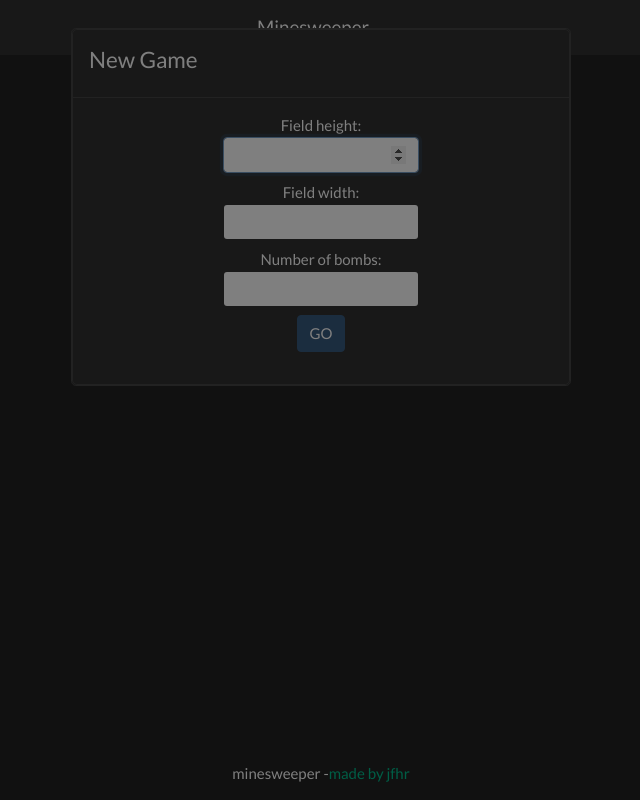
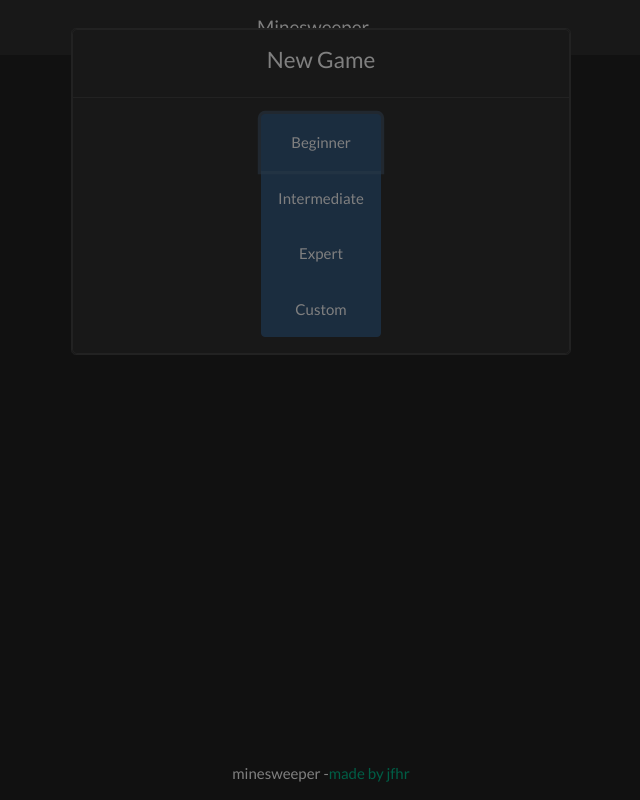
Before and after one commit to jfhr/minesweeper, an Angular app: page / in a window 1280 px wide. Shown: the whole page, without its empty margins (319-959 px from the left). Built offline with nearby package versions, Linux system fonts and the light colour scheme.

Commit message:
Add buttons selecting default options

```diff
--- a/src/app/game-options-component/game-options.component.html
+++ b/src/app/game-options-component/game-options.component.html
@@ -1,12 +1,32 @@
 <div class="modal-content justify-content-center text-center">
 
   <div *ngIf="isNewGame">
-    <div class="modal-header">
+
+    <div class="modal-header justify-content-center">
       <div class="modal-title">
         <h4>New Game</h4>
       </div>
     </div>
-    <div class="modal-body">
+
+    <div *ngIf="!isNewCustomGame" class="btn-group-vertical my-3" role="group">
+      <button
+        *ngFor="let gameMode of defaultGameModes"
+        (click)="selectGameMode(gameMode)"
+        class="btn btn-primary p-3"
+      >
+        {{gameMode.key}}
+<!--        <span class="p-2">{{gameMode.key}}</span>-->
+<!--        <span class="p-2">-->
+<!--          {{gameMode.options.sizeY}}x{{gameMode.options.sizeX}}; {{gameMode.options.numberOfBombs}} bombs-->
+<!--        </span>-->
+      </button>
+      <button class="btn btn-primary p-3" (click)="enableCustomGame()">
+<!--        <span class="p-2">Custom</span>-->
+        Custom
+      </button>
+    </div>
+
+    <div *ngIf="isNewCustomGame" class="modal-body">
       <form (submit)="submitOptions()">
         <div class="form-group">
           <label>
@@ -48,6 +68,7 @@
         </div>
       </form>
     </div>
+
   </div>
 
   <div *ngIf="isGameLost || isGameWon">
--- a/src/app/game-options-component/game-options.component.ts
+++ b/src/app/game-options-component/game-options.component.ts
@@ -1,5 +1,10 @@
 import {Component, EventEmitter, Input, Output} from '@angular/core';
 import {GameState, MinesweeperOptions} from '../minesweeper-service/minesweeper.service';
+
+interface DefaultGameMode {
+  key: string;
+  options: MinesweeperOptions;
+}
 
 @Component({
   selector: 'app-game-options',
@@ -7,6 +12,11 @@ import {GameState, MinesweeperOptions} from '../minesweeper-service/minesweeper.
   styleUrls: ['./game-options.component.css']
 })
 export class GameOptionsComponent {
+  public defaultGameModes: DefaultGameMode[] = [
+    {key: 'Beginner', options: {sizeX: 8, sizeY: 8, numberOfBombs: 10}},
+    {key: 'Intermediate', options: {sizeX: 16, sizeY: 16, numberOfBombs: 40}},
+    {key: 'Expert', options: {sizeX: 16, sizeY: 32, numberOfBombs: 99}},
+  ];
   @Input() public options: MinesweeperOptions;
   @Input() public gameState: GameState;
   @Output() public submitGame = new EventEmitter();
@@ -14,6 +24,7 @@ export class GameOptionsComponent {
   public isGameWon = false;
   public isGameLost = false;
   public isNewGame = false;
+  public isNewCustomGame = false;
 
   public initialize() {
     if (this.gameState === GameState.Lost) {
@@ -34,6 +45,19 @@ export class GameOptionsComponent {
     this.isNewGame = true;
   }
 
+  public selectGameMode(gameMode: DefaultGameMode) {
+    this.options.sizeX = gameMode.options.sizeX;
+    this.options.sizeY = gameMode.options.sizeY;
+    this.options.numberOfBombs = gameMode.options.numberOfBombs;
+    this.submitOptions();
+  }
+
+  public enableCustomGame() {
+    if (this.isNewGame) {
+      this.isNewCustomGame = true;
+    }
+  }
+
   public submitOptions() {
     this.submitGame.emit(this.options);
     return false;
```
